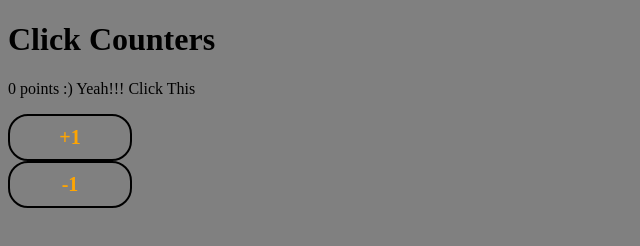
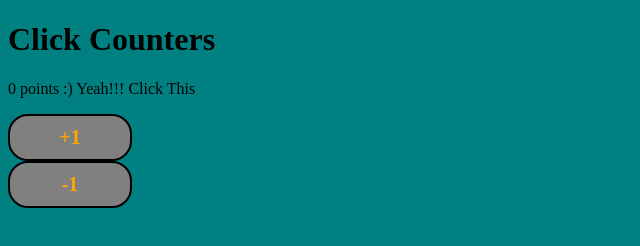
Before and after one commit to Nova281/clickcounter-1, a plain HTML site: page index.html in a window 1280 px wide. Shown: the whole page, without its empty margins (0-640 px from the left). Drawn offline with Linux system fonts and the light colour scheme.

Commit message:
Update index.html

```diff
--- a/index.html
+++ b/index.html
@@ -4,7 +4,7 @@
 		<title>Bub's Click Counter</title>
 		<style>
 			body {
-				background-color: grey;
+				background-color: teal;
 			}
 			.customButton {
 				width: 100px;
```
